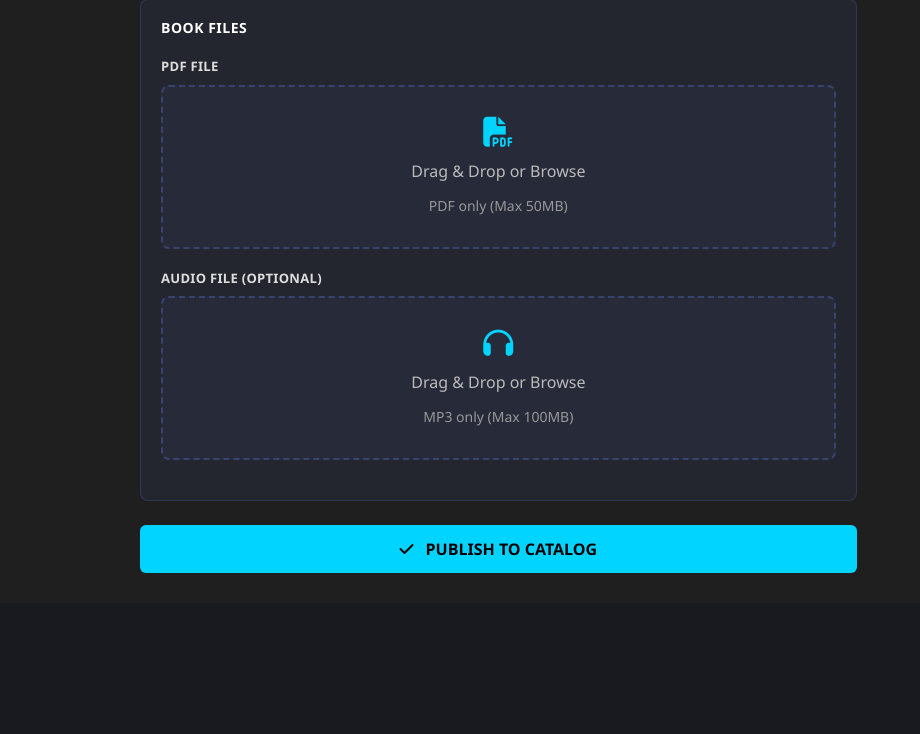
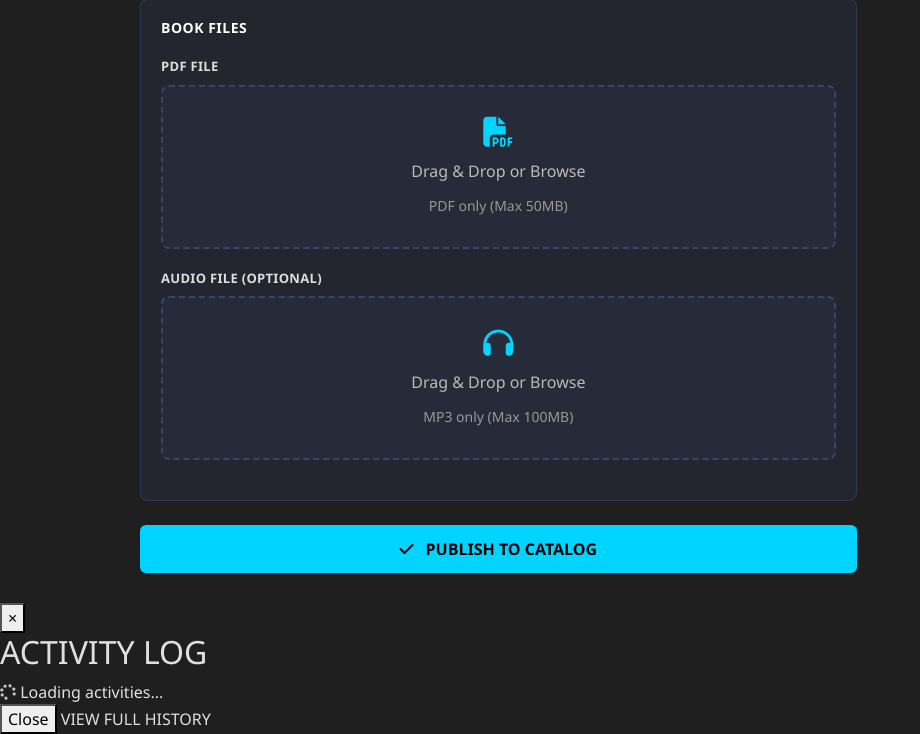
Before and after one commit to zecklproduction-eng/novus-library, a Flask app: page /add in a window 1280 px wide. Shown: the part 1154-1888 px from the top of the page, without its empty margins (0-920 px from the left). Before the commit the page ends 1727 px from the top, so only its background shows below. Run offline with Flask 2, Linux system fonts and the light colour scheme; a user stored in the database is signed in; data comes from the database, SQL or seed files in the repository.

Commit message:
improvement5555

```diff
--- a/templates/base.html
+++ b/templates/base.html
@@ -307,7 +307,34 @@
   <!-- BIG TEXT IN THE CENTER -->
   <div class="warp-label">ENTERING MANGA UNIVERSE...</div>
 </div>
-<!-- Billing / Subscription Modal -->
+
+<!-- Activity Log Modal -->
+<div class="activity-log-modal" id="activityLogModal" aria-hidden="true">
+  <div class="activity-log-backdrop" onclick="closeActivityLogModal()"></div>
+
+  <div class="activity-log-dialog" role="dialog" aria-modal="true" aria-label="Activity log">
+    <button class="activity-log-close" onclick="closeActivityLogModal()" aria-label="Close">
+      &times;
+    </button>
+
+    <div class="activity-log-header">
+      <h2>ACTIVITY LOG</h2>
+    </div>
+
+    <div class="activity-log-content" id="activityLogContent">
+      <div class="activity-loading">
+        <i class="fas fa-spinner fa-spin"></i> Loading activities...
+      </div>
+    </div>
+
+    <div class="activity-log-footer">
+      <button class="activity-log-btn-secondary" onclick="closeActivityLogModal()">Close</button>
+      <a href="{{ url_for('profile') }}#activity" class="activity-log-btn-primary">VIEW FULL HISTORY</a>
+    </div>
+  </div>
+</div>
+
+    <!-- Billing / Subscription Modal -->
 <div class="billing-modal" id="billingModal" aria-hidden="true">
   <div class="billing-backdrop" onclick="closeBillingModal()"></div>
 
```
